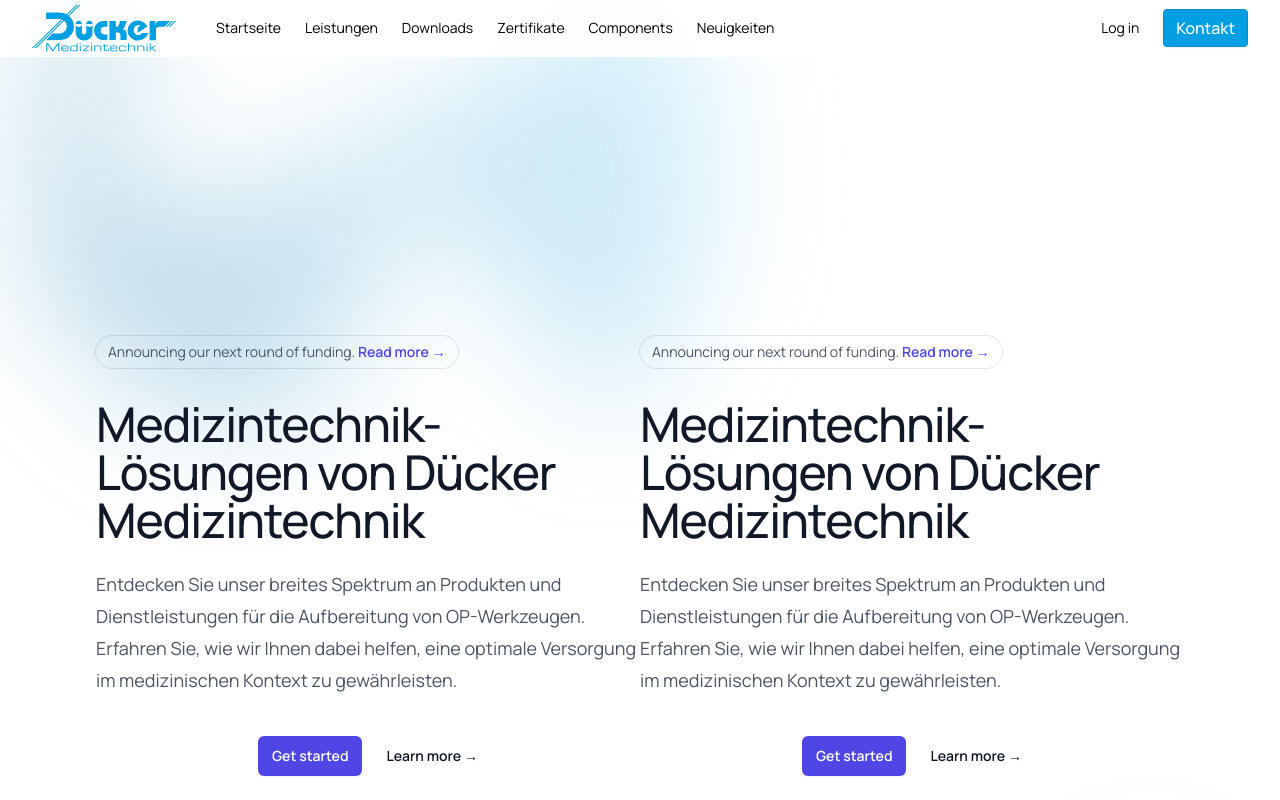
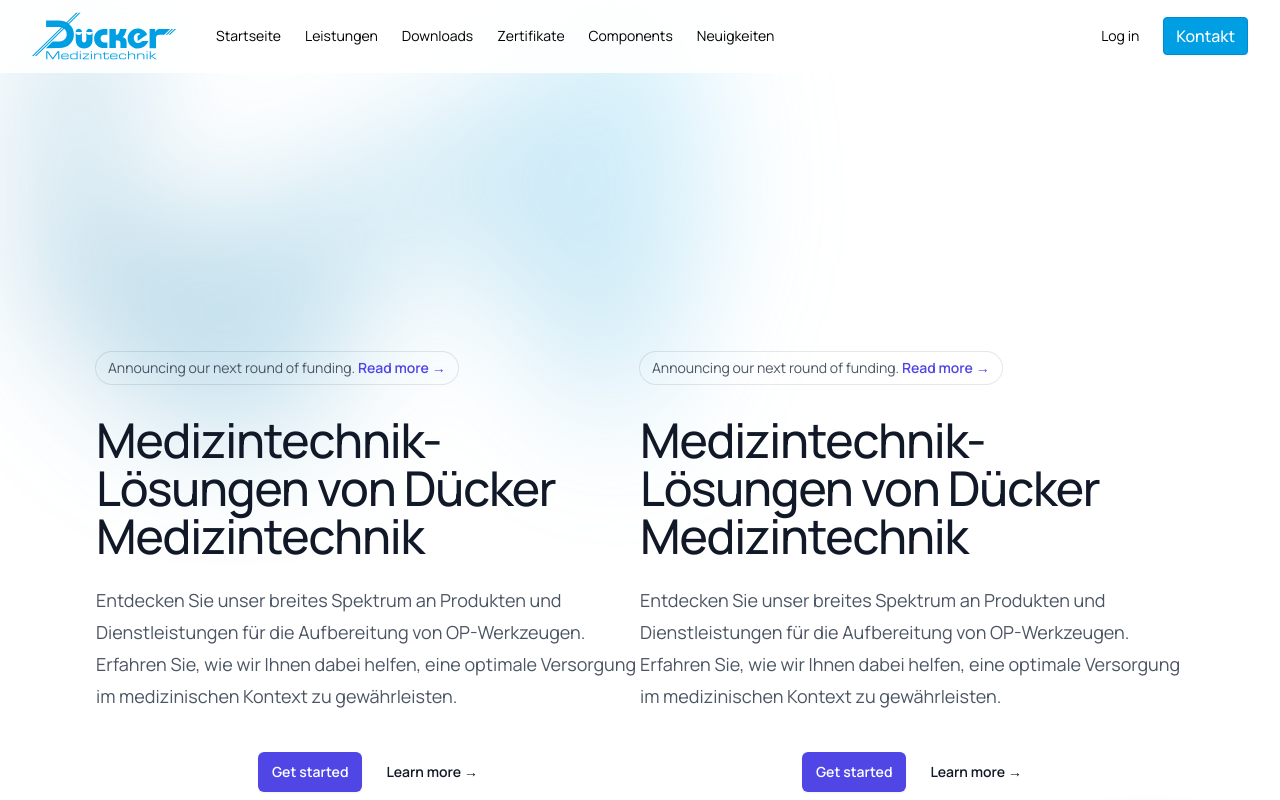
Before and after one commit to dmnktoe/duecker-medizintechnik, a Next.js app: page / in a window 1280 px wide. Shown: the top 800 px of the page. Built offline with nearby package versions, Linux system fonts and the light colour scheme.

Commit message:
style: increase navigation height

```diff
--- a/src/styles/globals.css
+++ b/src/styles/globals.css
@@ -31,7 +31,7 @@
 
 @layer base {
   :root {
-    --navigation-height: 3.5rem;
+    --navigation-height: 4.5rem;
   }
 
   @font-face {
```
